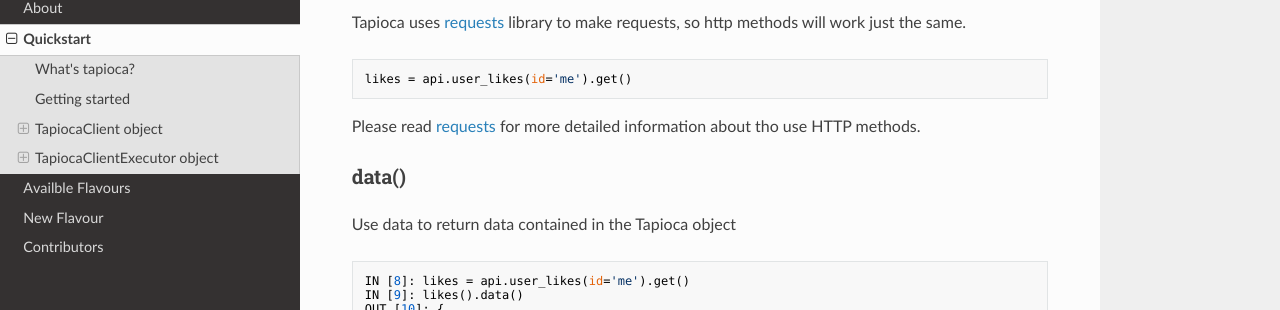
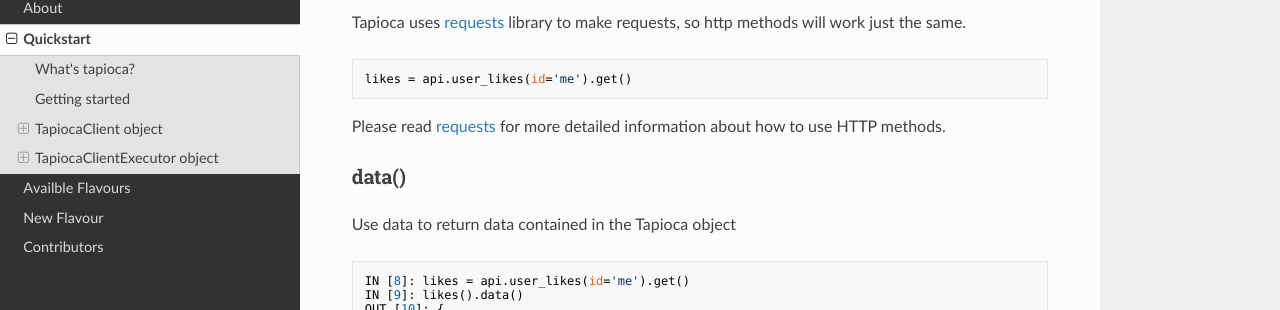
Before and after one commit to vintasoftware/tapioca-wrapper, an MkDocs documentation site: the page built from docs/quickstart.md, in a window 1280 px wide and 900 px high, scrolled down 2413 px. Shown: the part 141-451 px from the top of the window. Built offline with MkDocs 1.6.1, drawn with Linux system fonts in a browser that asks for light colours; nearby versions of some CDN libraries; old or Windows-style settings are respelled for this version of MkDocs; some of the changed text lies outside the part shown.

Commit message:
fixing bracket positioning on quickstart docs

````diff
--- a/docs/quickstart.md
+++ b/docs/quickstart.md
@@ -30,7 +30,7 @@ This is how you initialize your tapioca client:
 ``` python
 from tapioca_facebook import Facebook
 
-api = Facebook(access_token='{your_genereated_access_token'})
+api = Facebook(access_token='{your_genereated_access_token}')
 
 ```
 
@@ -108,7 +108,7 @@ Tapioca uses [requests](http://docs.python-requests.org/en/latest/) library to m
 ``` python
 likes = api.user_likes(id='me').get()
 ```
-Please read [requests](http://docs.python-requests.org/en/latest/) for more detailed information about tho use HTTP methods.
+Please read [requests](http://docs.python-requests.org/en/latest/) for more detailed information about how to use HTTP methods.
 
 ### data()
 Use data to return data contained in the Tapioca object
````
